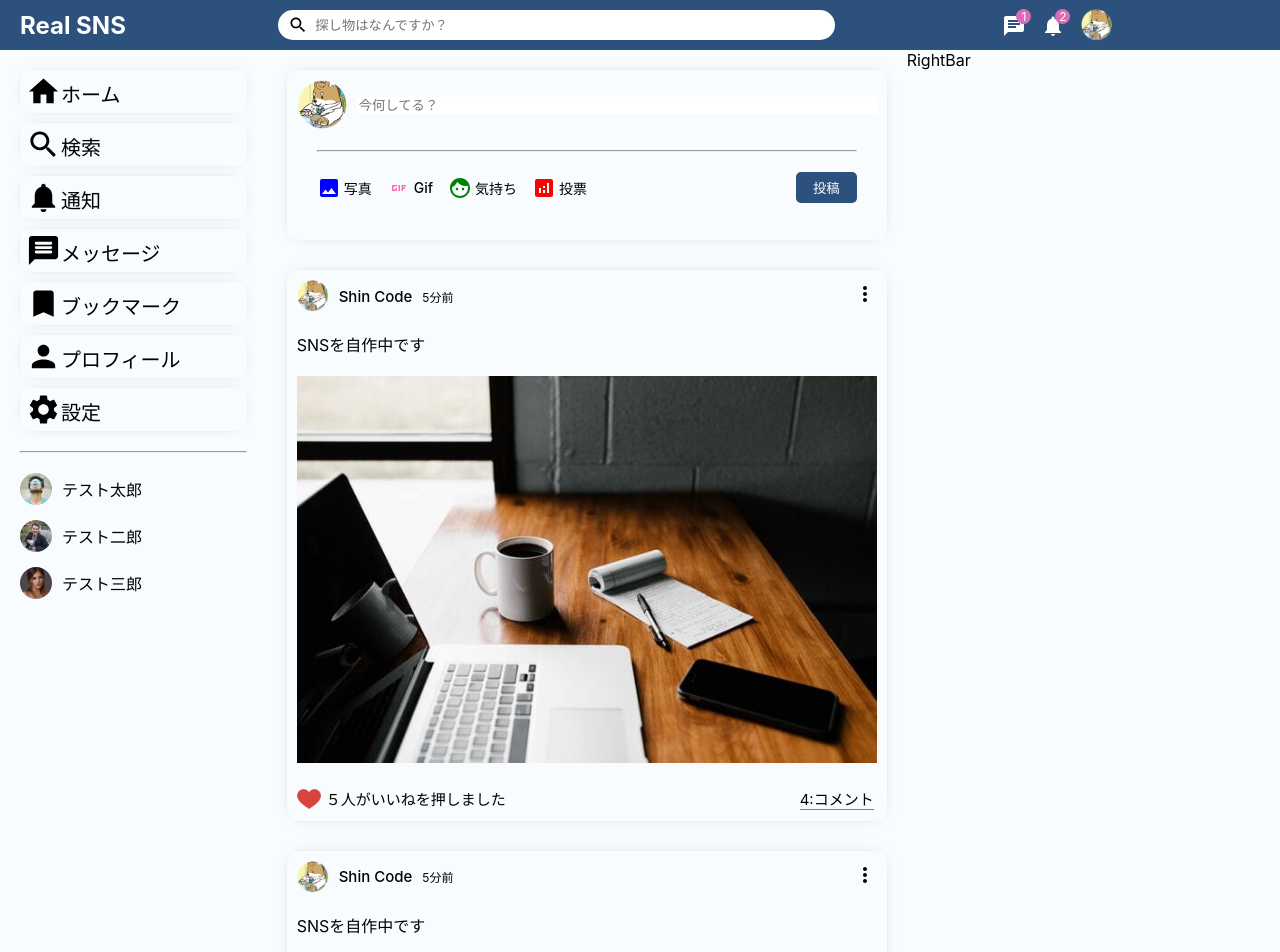
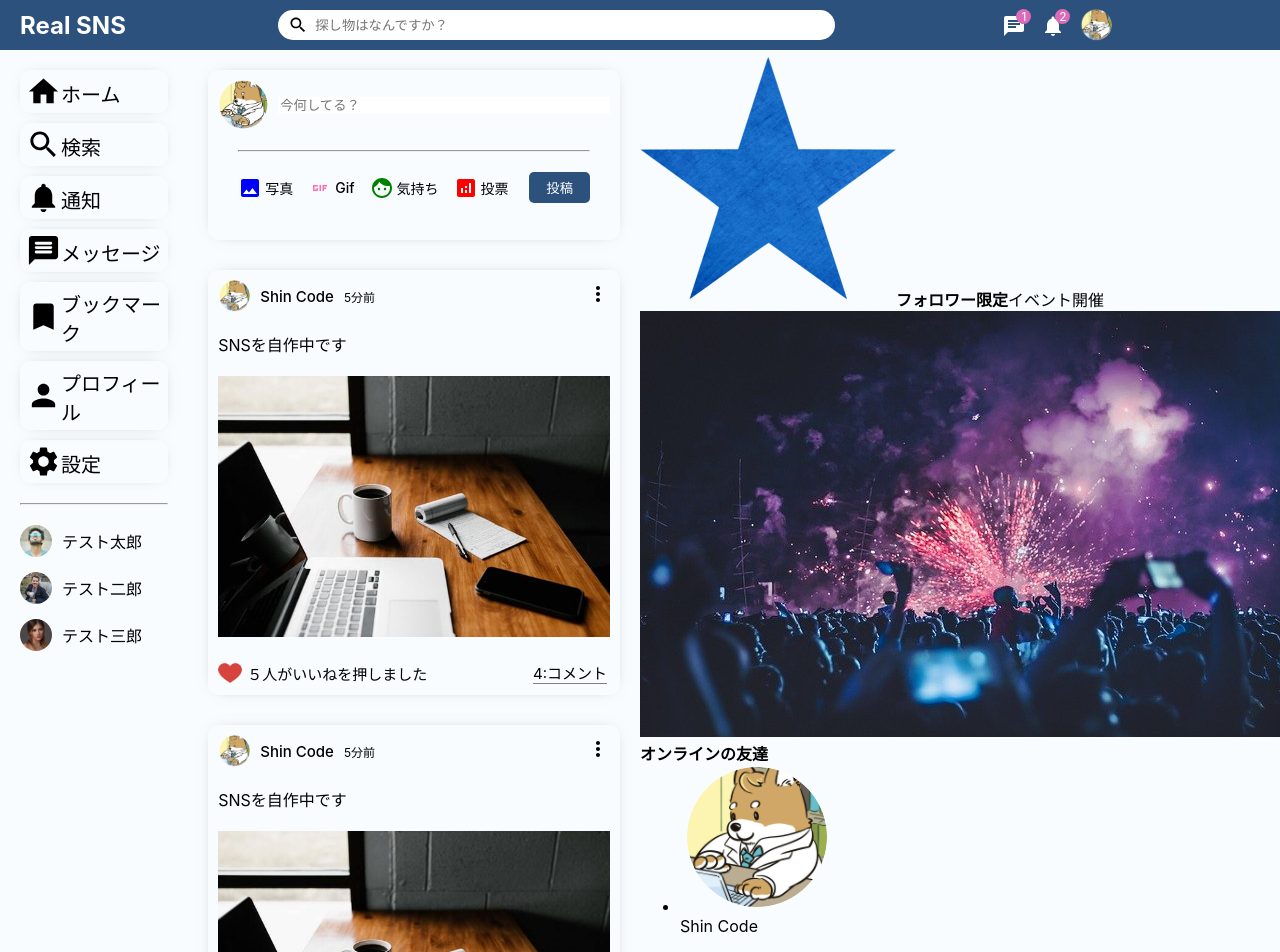
Before and after one commit to worldwideweb13/sns-demo-app-front, a React (Create React App) app: page / in a window 1280 px wide. Shown: the top 952 px of the page. Built offline with nearby package versions, Linux system fonts and the light colour scheme.

Commit message:
:art: RightBarレイアウト作成 #10

```diff
--- a/src/components/rightbar/Rightbar.tsx
+++ b/src/components/rightbar/Rightbar.tsx
@@ -1,8 +1,33 @@
 import React from "react";
 import styled from "styled-components";
+import EventImgSample_1 from "../../assets/star.png";
+import EventImgSample_2 from "../../assets/event.jpeg";
+import ProfileImgSmaple_1 from "../../assets/person/1.jpeg";
 
 const Rightbar: React.FC = () => {
-  return <RightbarComponent>RightBar</RightbarComponent>;
+  return (
+    <RightbarComponent>
+      <RightbarWrapper>
+        <EventContainer>
+          <StarImg src={EventImgSample_1} />
+          <EventText>
+            <b>フォロワー限定</b>イベント開催
+          </EventText>
+          <EventImg src={EventImgSample_2} />
+          <RightbarTitle>オンラインの友達</RightbarTitle>
+          <RightbarFriendList>
+            <RightbarFriend>
+              <RightbarProfileImgContainer>
+                <RightbarProfileImg src={ProfileImgSmaple_1} />
+                <RightbarOnline></RightbarOnline>
+              </RightbarProfileImgContainer>
+              <RightbarUsername>Shin Code</RightbarUsername>
+            </RightbarFriend>
+          </RightbarFriendList>
+        </EventContainer>
+      </RightbarWrapper>
+    </RightbarComponent>
+  );
 };
 
 export default Rightbar;
@@ -10,3 +35,16 @@ export default Rightbar;
 const RightbarComponent = styled.div({
   flex: "3.5",
 });
+
+const RightbarWrapper = styled.div({});
+const EventContainer = styled.div({});
+const StarImg = styled.img({});
+const EventText = styled.span({});
+const EventImg = styled.img({});
+const RightbarTitle = styled.h4({});
+const RightbarFriendList = styled.ul({});
+const RightbarFriend = styled.li({});
+const RightbarProfileImgContainer = styled.div({});
+const RightbarProfileImg = styled.img({});
+const RightbarOnline = styled.span({});
+const RightbarUsername = styled.span({});
```
Also changed, not shown: src/assets/event.jpeg (renamed from src/assets/ad.jpeg).
